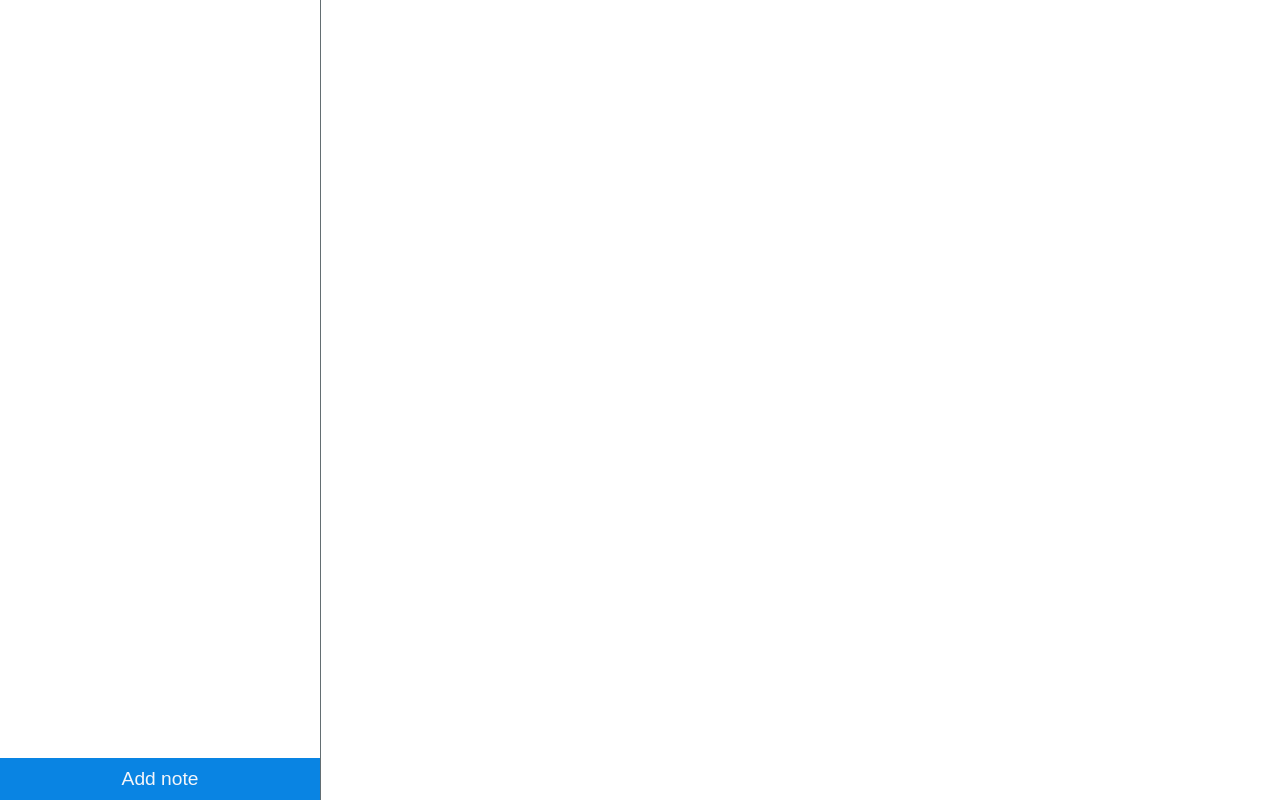
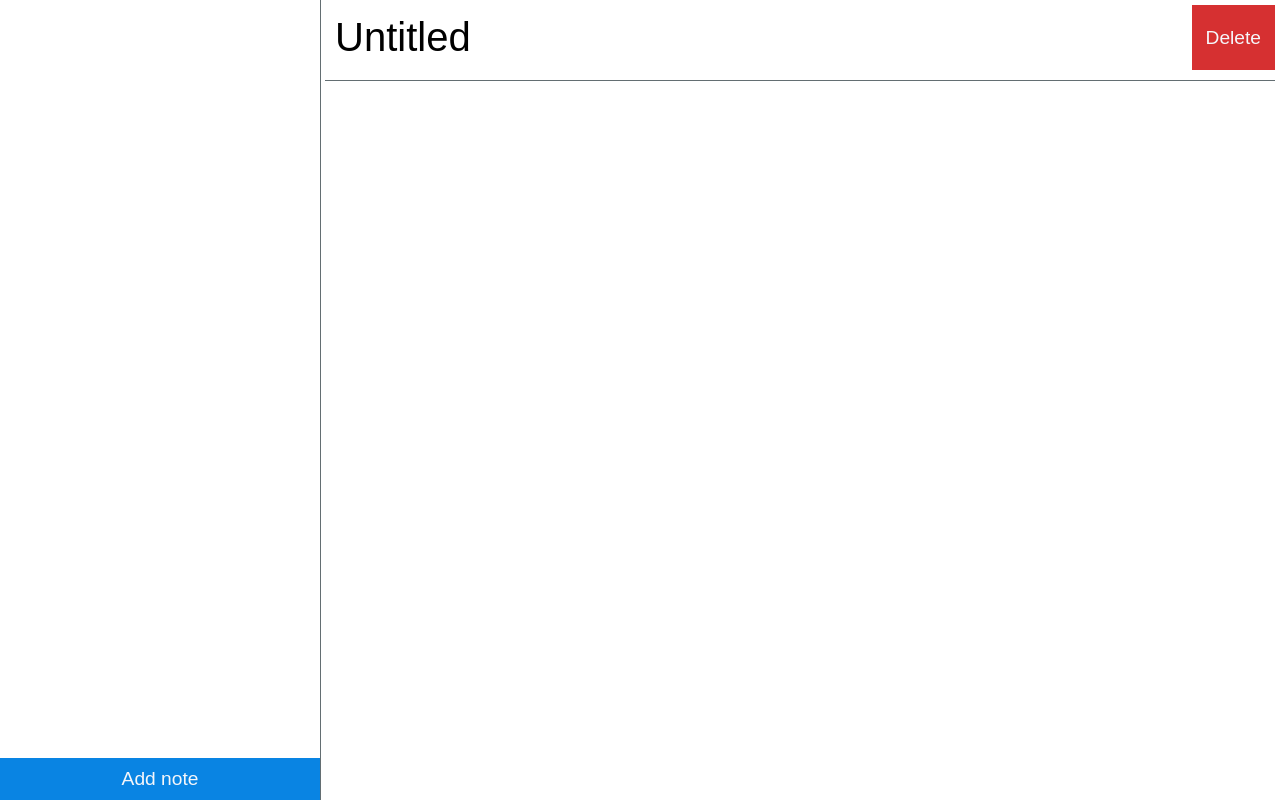
Before and after one commit to BG-dev/note-app, a React (Create React App) app: page /1 in a window 1280 px wide. Built offline with nearby package versions, Linux system fonts and the light colour scheme.

Commit message:
add note title input

```diff
--- a/src/components/Button/Button.tsx
+++ b/src/components/Button/Button.tsx
@@ -1,15 +1,15 @@
 import "./Button.scss";
 
 interface IButton {
-  text: string;
+  children: string;
   color: "red" | "blue";
   handleClick: () => void;
 }
 
-const Button: React.FC<IButton> = ({ text, color, handleClick }) => {
+const Button: React.FC<IButton> = ({ children, color, handleClick }) => {
   return (
     <button className={`btn btn-${color}`} onClick={handleClick}>
-      {text}
+      {children}
     </button>
   );
 };
--- /dev/null
+++ b/src/components/Input/Input.scss
@@ -0,0 +1,9 @@
+.input {
+  font-size: 2.5rem;
+  padding: 10px;
+  border: none;
+
+  &:focus {
+    outline: none;
+  }
+}
--- /dev/null
+++ b/src/components/Input/Input.tsx
@@ -0,0 +1,17 @@
+import React, { ChangeEvent } from "react";
+import "./Input.scss";
+
+interface IInput {
+  type: string;
+  value: string;
+  placeholder?: string;
+  spellCheck?: boolean;
+  onChange: (e: ChangeEvent<HTMLInputElement>) => void;
+  onBlur?: () => void;
+}
+
+const Input: React.FC<IInput> = (props) => {
+  return <input className="input" {...props} />;
+};
+
+export default Input;
--- /dev/null
+++ b/src/components/Input/index.ts
@@ -0,0 +1,3 @@
+import Input from "./Input";
+
+export default Input;
--- a/src/components/Note/Note.scss
+++ b/src/components/Note/Note.scss
@@ -1,3 +1,19 @@
+@import "../../variables";
 .note {
   flex: 1 1 75%;
+
+  &__container {
+    padding: 5px;
+  }
+
+  &__header {
+    display: flex;
+    padding-bottom: 10px;
+    border-bottom: 1px solid $dark-gray;
+
+    & > :first-child {
+      flex-grow: 2;
+      margin-right: 20px;
+    }
+  }
 }
--- a/src/components/Note/Note.tsx
+++ b/src/components/Note/Note.tsx
@@ -1,10 +1,57 @@
-import React from "react";
+import React, { ChangeEvent, useContext, useEffect, useState } from "react";
+import { useParams } from "react-router-dom";
+import INote from "../../types/note";
+import { NotesContext, updateNotesAction } from "../../context/NotesContext";
+import { Button, Input } from "../../components";
 import "./Note.scss";
 
 const Note: React.FC = () => {
+  const { id } = useParams();
+  const { notes, dispatch } = useContext(NotesContext);
+  const note: INote | null = notes.find((note) => note.id === id) || null;
+  let noteTitle: string = note?.title || "Untitled";
+  const [title, setTitle] = useState(noteTitle);
+
+  useEffect(() => {
+    setTitle(noteTitle);
+  }, [noteTitle]);
+
+  const handleDeleteNote = (): void => {
+    if (note === null) return;
+    let newNotesList: INote[] = [...notes];
+    const noteIndex: number = notes.indexOf(note);
+    newNotesList.splice(noteIndex, 1);
+    dispatch?.(updateNotesAction(newNotesList));
+  };
+
+  const handleChangeNoteTitle = (e: ChangeEvent<HTMLInputElement>): void => {
+    setTitle(e.target.value);
+  };
+
+  const handleSaveNoteTitle = (): void => {
+    if (note === null) return;
+    let newNotesList: INote[] = [...notes];
+    const noteIndex: number = notes.indexOf(note);
+    newNotesList[noteIndex] = { ...note, title };
+    dispatch?.(updateNotesAction(newNotesList));
+  };
   return (
     <div className="note">
-      <h1 className="note__title">{}</h1>
+      <div className="note__container">
+        <div className="note__header">
+          <Input
+            type={"text"}
+            value={title}
+            onChange={handleChangeNoteTitle}
+            onBlur={handleSaveNoteTitle}
+            placeholder={note?.title || "Untitled"}
+            spellCheck={false}
+          />
+          <Button color={"red"} handleClick={handleDeleteNote}>
+            Delete
+          </Button>
+        </div>
+      </div>
     </div>
   );
 };
--- a/src/components/Sidebar/Sidebar.tsx
+++ b/src/components/Sidebar/Sidebar.tsx
@@ -9,7 +9,7 @@ import { NotesContext, updateNotesAction } from "../../context/NotesContext";
 const Sidebar: React.FC = () => {
   const { notes, dispatch } = useContext(NotesContext);
 
-  const handleAddNote = () => {
+  const handleAddNote = (): void => {
     const newNote: INote = {
       id: uuid().toString(),
       title: "Untitled",
@@ -26,7 +26,9 @@ const Sidebar: React.FC = () => {
       <ul className="sidebar__list">
         {notes && notes.map((note) => <NoteCard key={note.id} {...note} />)}
       </ul>
-      <Button text={"Add note"} color={"blue"} handleClick={handleAddNote} />
+      <Button color={"blue"} handleClick={handleAddNote}>
+        Add note
+      </Button>
     </div>
   );
 };
--- a/src/components/index.ts
+++ b/src/components/index.ts
@@ -2,5 +2,6 @@ import Note from "./Note";
 import Sidebar from "./Sidebar";
 import NoteCard from "./NoteCard";
 import Button from "./Button";
+import Input from "./Input";
 
-export { Note, Sidebar, NoteCard, Button };
+export { Note, Sidebar, NoteCard, Button, Input };
--- a/src/context/NotesContext.tsx
+++ b/src/context/NotesContext.tsx
@@ -26,7 +26,7 @@ const updateNotesAction = (notes: INote[]): IAction => {
 const STORAGE_KEY: string = "notes";
 
 const INITIAL_STATE: IState = {
-  notes: readDataFromStorage<INote>(STORAGE_KEY),
+  notes: readDataFromStorage<INote>(STORAGE_KEY) || [],
 };
 
 const NotesContext = createContext<IState>(INITIAL_STATE);
```
